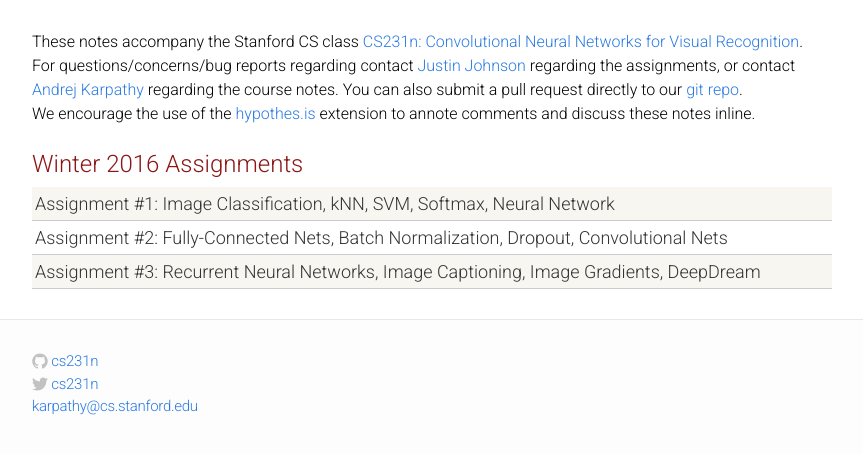
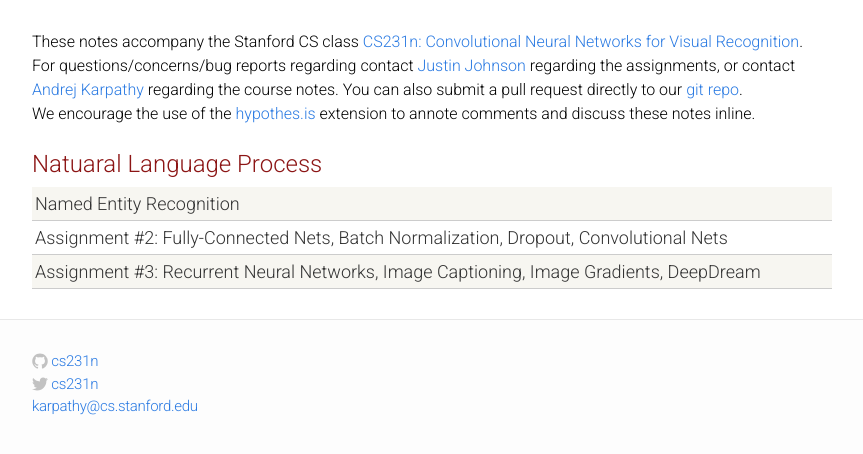
Before and after one commit to wangjialin114/nlp-tensorflow, a Jekyll site: the page built from docs/index.html, in a window 1280 px wide. Shown: the top 454 px of the page, without its empty margins (208-1071 px from the left). Built offline with Jekyll 4.4.1, drawn with Linux system fonts in a browser that asks for light colours.

Commit message:
modify the index.html

```diff
--- a/docs/index.html
+++ b/docs/index.html
@@ -14,11 +14,11 @@
 <div class="home">
   <div class="materials-wrap">
 
-    <div class="module-header">Winter 2016 Assignments</div>
+    <div class="module-header">Natuaral Language Process</div>
 
     <div class="materials-item">
       <a href="assignments2016/assignment1/">
-        Assignment #1: Image Classification, kNN, SVM, Softmax, Neural Network
+        Named Entity Recognition
       </a>
     </div>
 
```
